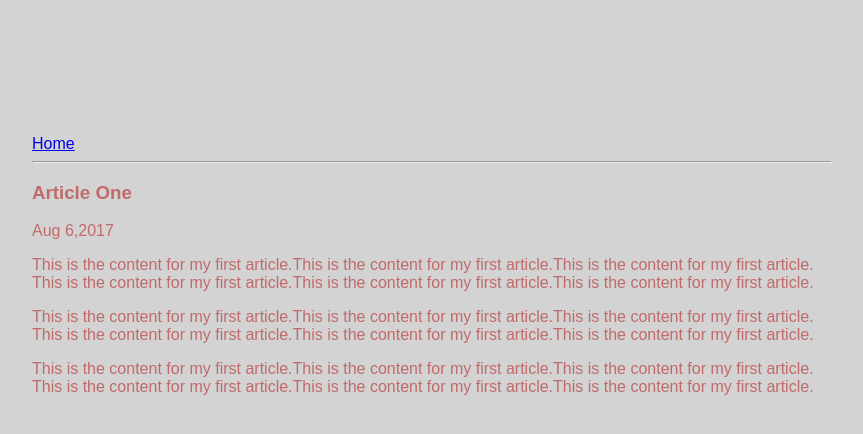
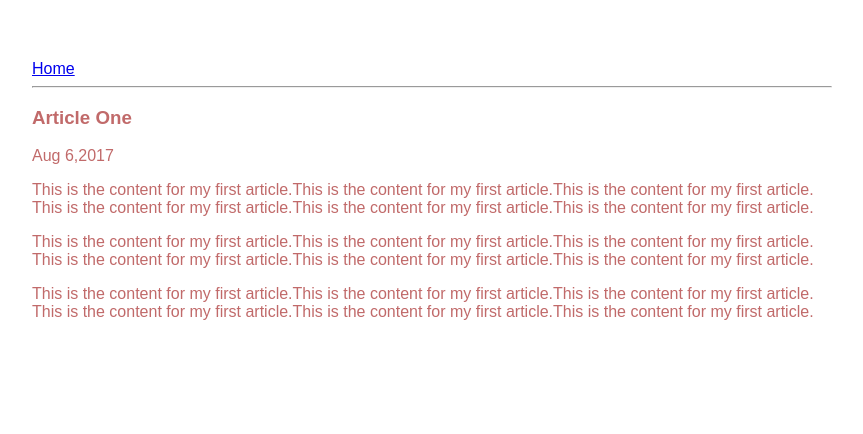
Before and after one commit to Kshaunish/imad-app, a website: page ui/article-one.html in a window 1280 px wide. Shown: the whole page, without its empty margins (208-1071 px from the left). Drawn offline with Linux system fonts and the light colour scheme.

Commit message:
[imad-console] Updates ui/style.css

```diff
--- a/ui/style.css
+++ b/ui/style.css
@@ -1,7 +1,6 @@
 body {
     font-family: sans-serif;
-    background-color: lightgrey;
-    margin-top: 75px;
+    margin-top: 60px;
 }
 
 .center {
@@ -26,7 +25,6 @@ body {
     margin: 0 auto;
     color: #c16a6a;
     font-family: sans-serif;
-    padding-top: 60px;
     padding-left: 20px;
     padding-right: 20px;
 }
```
